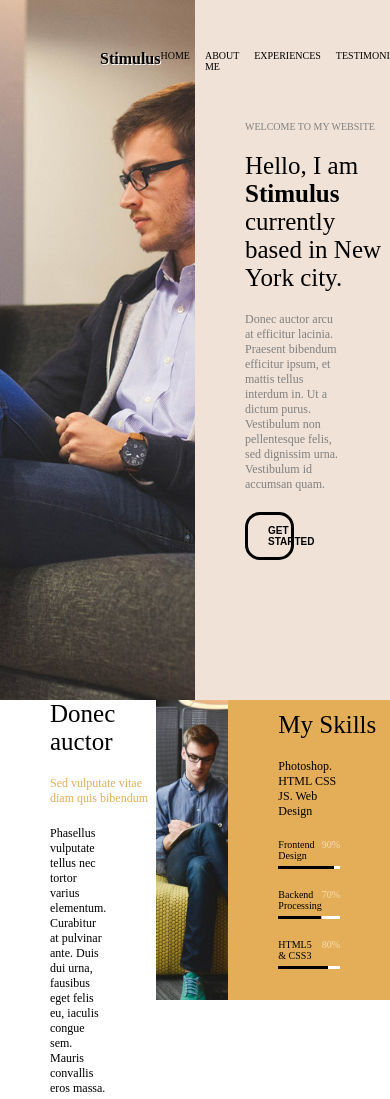
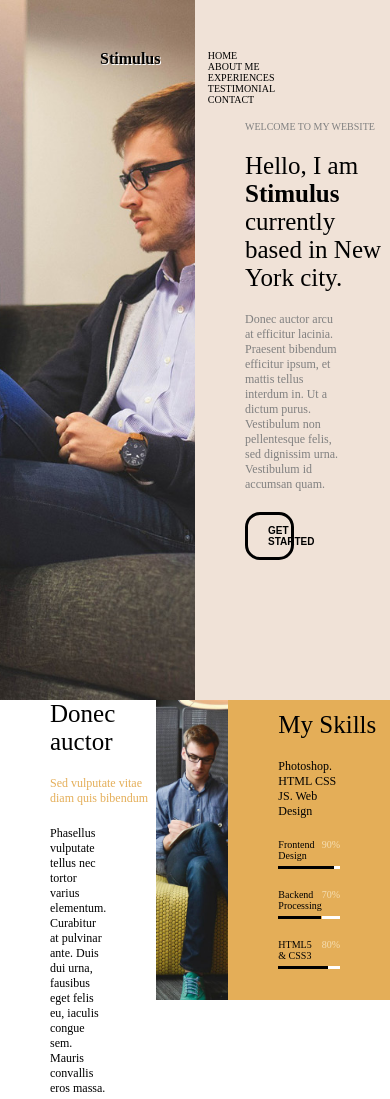
Before and after one commit to sais90/Stimulus-New, a plain HTML site: page index.html in a window 390 px wide. Shown: the top 1099 px of the page. Drawn offline with Linux system fonts and the light colour scheme.

Commit message:
refactoring: header: link hover

```diff
--- a/styles/header.css
+++ b/styles/header.css
@@ -23,3 +23,13 @@
   text-decoration: none;
   color: black;
 }
+
+.nav__link:hover {
+  color: yellow;
+}
+
+@media screen and (max-width: 768px) {
+  .header__nav {
+    flex-direction: column;
+  }
+}
```
